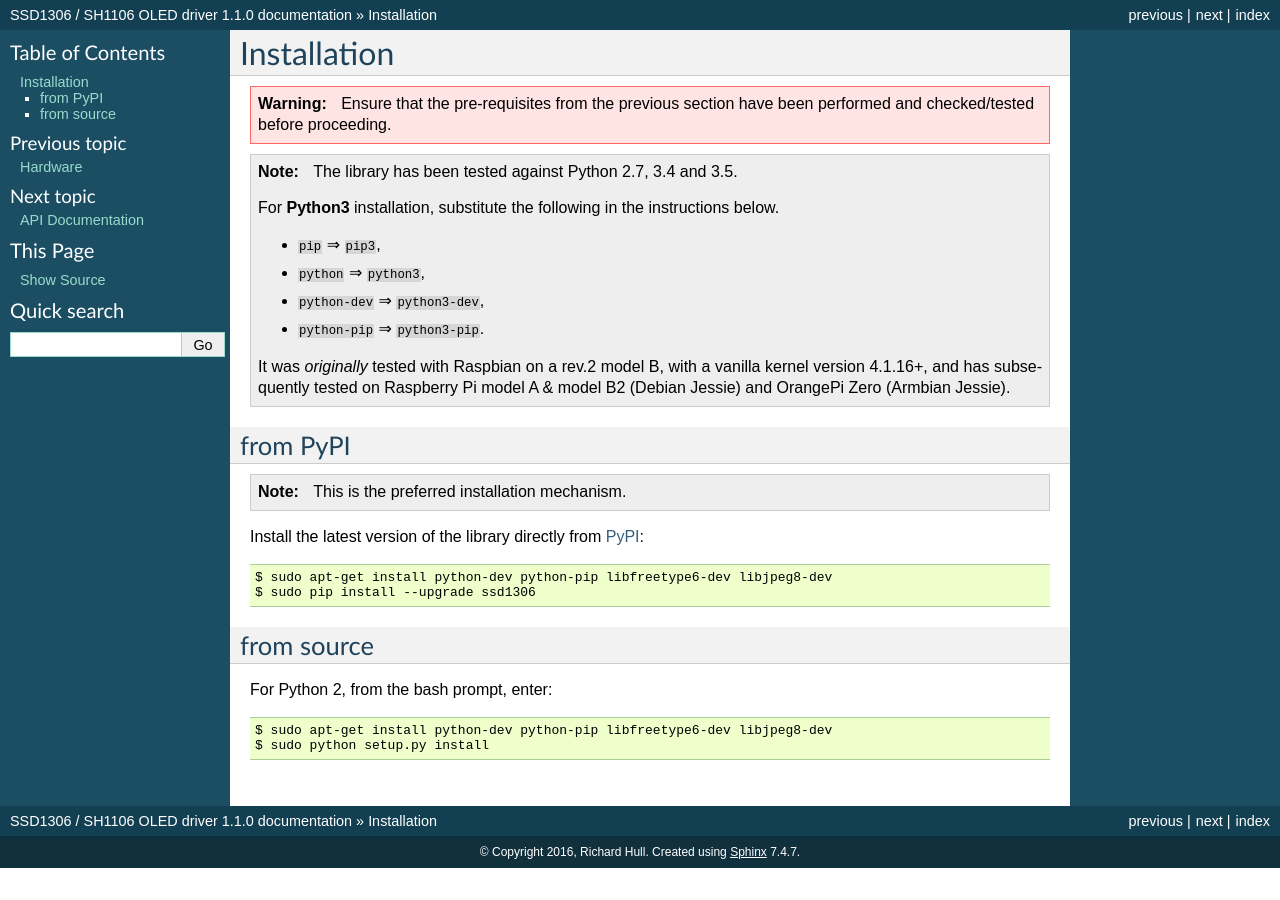
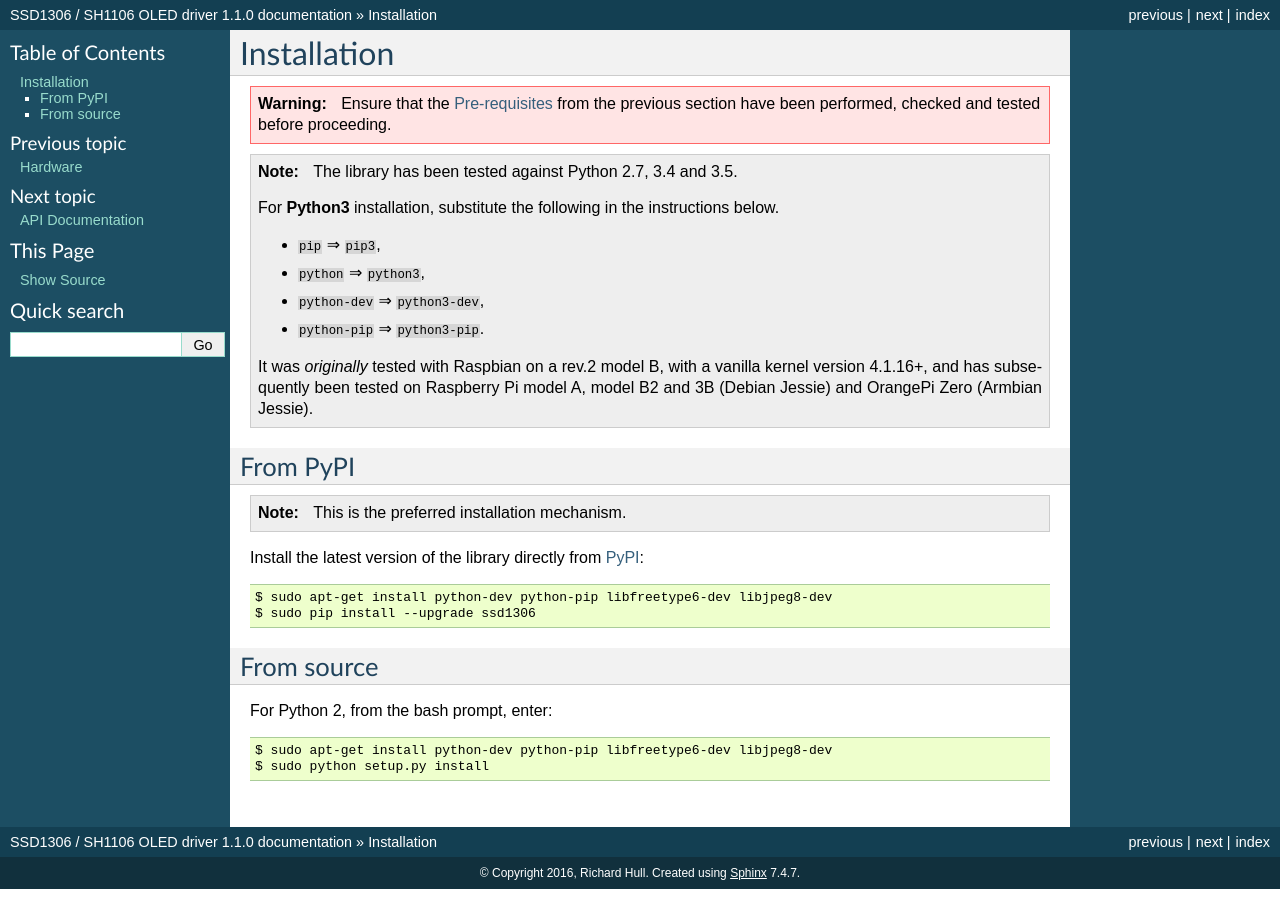
Before and after one commit to rm-hull/luma.oled, a Sphinx documentation site: the page built from doc/install.rst, in a window 1280 px wide. Built offline with Sphinx 7.4.7, drawn with Linux system fonts in a browser that asks for light colours.

```diff
--- a/doc/conf.py
+++ b/doc/conf.py
@@ -33,6 +33,7 @@ sys.path.insert(0, os.path.abspath('..'))
 extensions = [
     'sphinx.ext.autodoc',
     'sphinx.ext.intersphinx',
+    'sphinx.ext.autosectionlabel',
 ]
 
 # Add any paths that contain templates here, relative to this directory.
--- a/doc/install.rst
+++ b/doc/install.rst
@@ -1,8 +1,8 @@
 Installation
 ------------
 .. warning::
-   Ensure that the pre-requisites from the previous section have been performed
-   and checked/tested before proceeding.
+   Ensure that the :ref:`pre-requisites` from the previous section
+   have been performed, checked and tested before proceeding.
 
 .. note:: The library has been tested against Python 2.7, 3.4 and 3.5.
 
@@ -15,10 +15,10 @@ Installation
    * ``python-pip`` ⇒ ``python3-pip``.
 
    It was *originally* tested with Raspbian on a rev.2 model B, with a vanilla
-   kernel version 4.1.16+, and has subsequently tested on Raspberry Pi model A
-   & model B2 (Debian Jessie) and OrangePi Zero (Armbian Jessie).
+   kernel version 4.1.16+, and has subsequently been tested on Raspberry Pi
+   model A, model B2 and 3B (Debian Jessie) and OrangePi Zero (Armbian Jessie).
 
-from PyPI
+From PyPI
 ^^^^^^^^^
 .. note:: This is the preferred installation mechanism.
 
@@ -28,7 +28,7 @@ Install the latest version of the library directly from
   $ sudo apt-get install python-dev python-pip libfreetype6-dev libjpeg8-dev
   $ sudo pip install --upgrade ssd1306
 
-from source
+From source
 ^^^^^^^^^^^
 For Python 2, from the bash prompt, enter::
 
```
